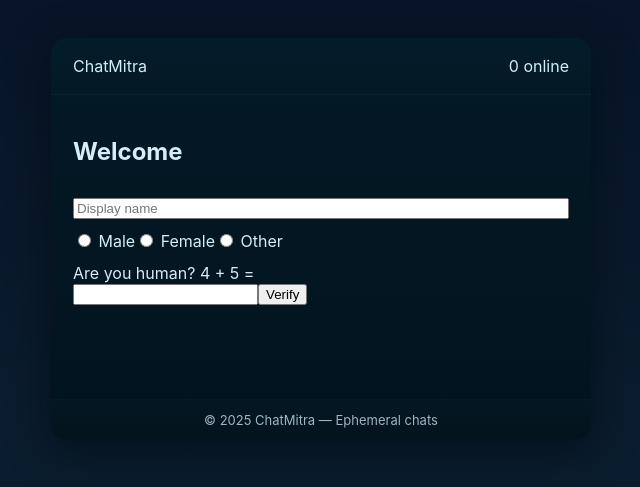
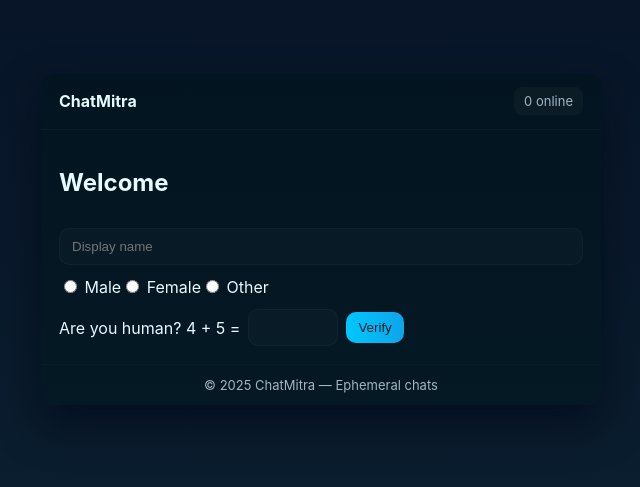
Before and after one commit to MissionMitra/ChatMitra, a React (Vite) app in the folder frontend/: page / in a window 1280 px wide. Shown: the part 161-648 px from the top of the page, without its empty margins (319-959 px from the left). Built offline with nearby package versions, Linux system fonts and the light colour scheme; the HTML template or start-up script is replaced by a standard one.

Commit message:
Update styles.css

```diff
--- a/frontend/src/styles.css
+++ b/frontend/src/styles.css
@@ -1,152 +1,56 @@
 /* frontend/src/styles.css */
-/* Simple responsive, elegant dark ChatMitra theme */
-
 :root{
-  --bg-1:#071226;
-  --bg-2:#0b2030;
-  --card:#081826;
-  --card-2:#0f2937;
-  --accent:#00c6ff;
-  --muted:#9fb6c3;
-  --bubble-me: linear-gradient(135deg,#00d2ff,#00a7ff);
-  --bubble-them:#0e2a37;
+  --bg1:#071226; --bg2:#0b2030; --card:#081826; --accent:#00c6ff; --muted:#9fb6c3;
 }
 
-/* page & background */
-body,html,#root{
-  height:100%;
-  margin:0;
-  font-family: "Inter", system-ui, -apple-system, "Segoe UI", Roboto, "Helvetica Neue", Arial;
-  background: linear-gradient(180deg,var(--bg-1),var(--bg-2));
-  -webkit-font-smoothing:antialiased;
-  -moz-osx-font-smoothing:grayscale;
-  color:#d3eef7;
-}
-
-/* central container */
-.cm-root{ min-height:100vh; display:flex; align-items:center; justify-content:center; padding:28px; box-sizing:border-box; }
-.cm-background{ position:fixed; inset:0; background: radial-gradient(1000px 400px at 10% 10%, rgba(0,60,100,0.08), transparent), radial-gradient(800px 300px at 90% 80%, rgba(0,40,80,0.06), transparent); z-index:0; pointer-events:none;}
-
-.cm-container{ width:100%; max-width:920px; display:flex; align-items:center; justify-content:center; z-index:2; }
-
-/* main card */
-.cm-card{ width:100%; max-width:480px; border-radius:16px; overflow:hidden; box-shadow: 0 12px 40px rgba(2,10,20,0.6); background: linear-gradient(180deg, rgba(3,26,38,0.88), rgba(1,18,28,0.88)); padding:0; }
-
-/* header */
-.cm-header{ display:flex; align-items:center; justify-content:space-between; padding:18px 22px; border-bottom:1px solid rgba(255,255,255,0.03); background: linear-gradient(180deg, rgba(6,40,55,0.2), rgba(6,30,45,0.05)); }
-.logo{ font-weight:700; font-size:20px; color:#e6fbff; text-shadow:0 1px 0 rgba(0,0,0,0.4);}
-.online-badge{ background: rgba(255,255,255,0.04); padding:6px 10px; border-radius:10px; font-size:13px; color:var(--muted); }
+/* page */
+*{box-sizing:border-box}
+body,html,#root{height:100%;margin:0;font-family:Inter,system-ui,Arial;color:#e6fbff;background:linear-gradient(180deg,var(--bg1),var(--bg2));-webkit-font-smoothing:antialiased}
+.cm-root{min-height:100vh;display:flex;align-items:center;justify-content:center;padding:28px}
+.cm-card{width:100%;max-width:480px;border-radius:14px;background:linear-gradient(180deg,rgba(2,20,30,0.9),rgba(4,24,36,0.9));box-shadow:0 20px 40px rgba(2,6,23,0.6);overflow:hidden}
+.cm-header{display:flex;justify-content:space-between;align-items:center;padding:14px 18px;border-bottom:1px solid rgba(255,255,255,0.03)}
+.cm-logo{font-weight:700}
+.cm-online{background:rgba(255,255,255,0.03);padding:6px 10px;border-radius:8px;color:var(--muted);font-size:13px}
 
 /* body */
-.cm-body{ padding:18px 20px; min-height:260px; display:flex; flex-direction:column; gap:12px; }
-
-/* titles */
-.cm-title{ margin:0; font-size:28px; color:#ffffff; line-height:1; }
-.cm-sub{ margin:0; color:var(--muted); font-size:14px; }
-
-/* inputs and small controls */
-.input{ width:100%; padding:12px 14px; border-radius:10px; border:1px solid rgba(255,255,255,0.04); background: rgba(255,255,255,0.02); color:#e6fbff; outline:none; box-sizing:border-box; font-size:14px; }
-.input.small{ width:100px; padding:8px 10px; font-size:13px; }
-.gender-row{ display:flex; gap:10px; align-items:center; color:var(--muted); font-size:14px; margin-top:6px;}
-.verify-row{ display:flex; gap:10px; align-items:center; margin-top:8px; flex-wrap:wrap; }
-.verify-label{ font-size:13px; color:var(--muted); margin-right:6px;}
-.verify-challenge{ font-weight:700; color:#dffaff; padding:6px 8px; border-radius:8px; background: rgba(255,255,255,0.02); }
+.cm-body{padding:18px;display:flex;flex-direction:column;gap:12px}
+.cm-title{margin:0}
+.cm-input{width:100%;padding:10px 12px;border-radius:10px;border:1px solid rgba(255,255,255,0.03);background:rgba(255,255,255,0.02);color:#e6fbff}
+.cm-input.small{width:90px}
+.cm-verify{display:flex;gap:8px;align-items:center;flex-wrap:wrap}
+.cm-btn{padding:8px 12px;border-radius:10px;background:rgba(255,255,255,0.03);border:1px solid rgba(255,255,255,0.03);color:#e6fbff;cursor:pointer}
+.cm-btn.primary{background:linear-gradient(90deg,var(--accent),#0ea5e9);color:#01212b;border:none}
+.cm-btn.big{padding:12px 16px}
 
 /* tags */
-.tags-wrap{ display:flex; gap:8px; flex-wrap:wrap; margin-top:6px; }
-.tag{ background: rgba(255,255,255,0.02); color: #cfeff8; padding:8px 12px; border-radius:999px; border:1px solid rgba(255,255,255,0.02); cursor:pointer; font-size:13px; }
-.tag.active{ background: linear-gradient(90deg, rgba(0,200,255,0.12), rgba(0,170,255,0.06)); box-shadow: 0 6px 18px rgba(2,30,40,0.25); border:1px solid rgba(0,200,255,0.12); }
-
-/* custom row */
-.custom-row{ display:flex; gap:8px; align-items:center; margin-top:8px; }
-.btn{ padding:8px 12px; border-radius:10px; background: rgba(255,255,255,0.03); border:1px solid rgba(255,255,255,0.03); color:#e9fbff; cursor:pointer; }
-.btn.primary{ background: linear-gradient(90deg,#00d2ff,#00a7ff); color:#01212b; border:none; box-shadow:0 6px 16px rgba(0,150,200,0.12); }
-.btn.big{ padding:12px 16px; font-size:16px; }
-.btn.ghost{ background:transparent; border:1px solid rgba(255,255,255,0.04); }
-
-/* start row */
-.start-row{ display:flex; align-items:center; gap:12px; margin-top:10px; }
+.cm-tags{display:flex;flex-wrap:wrap;gap:8px}
+.tag{padding:8px 12px;border-radius:999px;background:rgba(255,255,255,0.02);border:1px solid rgba(255,255,255,0.02);color:var(--muted);cursor:pointer}
+.tag.active{background:linear-gradient(90deg,var(--accent),#0ea5e9);color:#01212b;border:none}
 
 /* chat */
-.chat-body{ min-height:360px; display:flex; flex-direction:column; gap:12px; padding:14px; }
-.chat-top{ display:flex; justify-content:space-between; align-items:center; gap:8px; }
-.status-text{ color:#8fe0f8; font-size:15px; }
-.chat-controls{ display:flex; gap:8px; align-items:center; }
+.chat{height:70vh;display:flex;flex-direction:column}
+.chat-top{display:flex;justify-content:space-between;align-items:center}
+.chat-controls{display:flex;gap:8px}
+.searching{display:flex;align-items:center;gap:10px;padding:8px;border-radius:10px;background:rgba(255,255,255,0.02);color:var(--muted)}
+.searching .dot{width:8px;height:8px;border-radius:50%;background:var(--accent);animation:dotPulse 1s infinite}
+.searching .dot:nth-child(2){animation-delay:0.15s}
+.searching .dot:nth-child(3){animation-delay:0.3s}
+@keyframes dotPulse{0%{transform:translateY(0);opacity:0.4}50%{transform:translateY(-6px);opacity:1}100%{transform:translateY(0);opacity:0.4}}
 
-/* searching animation */
-.searching{ display:flex; align-items:center; gap:12px; padding:10px; background: rgba(0,0,0,0.12); border-radius:10px; margin-bottom:6px; }
-.dots{ display:flex; gap:8px; align-items:center; }
-.dots span{ width:8px; height:8px; background:rgba(0,200,255,0.8); border-radius:50%; display:inline-block; animation: pulse 1s infinite; opacity:0.85;}
-.dots span:nth-child(2){ animation-delay:0.18s; opacity:0.7;}
-.dots span:nth-child(3){ animation-delay:0.36s; opacity:0.6;}
-@keyframes pulse{ 0%{ transform:translateY(0); opacity:0.6 } 50%{ transform:translateY(-6px); opacity:1 } 100%{ transform:translateY(0); opacity:0.6 } }
-.search-text{ color:var(--muted); font-size:13px; }
-
-/* messages area */
-.messages{ flex:1; background: linear-gradient(180deg, rgba(0,12,20,0.12), rgba(0,8,12,0.06)); border-radius:10px; padding:14px; overflow:auto; border:1px solid rgba(255,255,255,0.02); min-height:220px; max-height:420px; }
-.message{ display:inline-block; margin:6px 8px; padding:10px 14px; border-radius:18px; max-width:78%; word-wrap:break-word; font-size:14px; line-height:1.2; }
-.message.me{ margin-left:auto; background:var(--bubble-me); color:#02212a; box-shadow: 0 8px 20px rgba(0,120,160,0.12); border-bottom-right-radius:6px; }
-.message.them{ margin-right:auto; background:var(--bubble-them); color:#cfeff8; border-bottom-left-radius:6px; }
+/* messages */
+.messages{flex:1;overflow-y:auto;padding:12px;border-radius:10px;background:linear-gradient(180deg,rgba(255,255,255,0.01),transparent);border:1px solid rgba(255,255,255,0.02);display:flex;flex-direction:column;gap:8px}
+.message{max-width:78%;padding:10px 12px;border-radius:16px;word-wrap:break-word}
+.message.me{align-self:flex-end;background:linear-gradient(90deg,#00d2ff,#00a7ff);color:#052025;border-bottom-right-radius:6px}
+.message.them{align-self:flex-start;background:#0f2a37;color:#cfeff8;border-bottom-left-radius:6px}
+.typing{font-size:13px;color:var(--muted);padding-left:6px}
 
 /* composer */
-.composer{ display:flex; gap:10px; align-items:center; margin-top:8px; }
-.composer .input{ flex:1; border-radius:20px; padding:12px 14px; background: rgba(255,255,255,0.02); border:1px solid rgba(255,255,255,0.02); }
-.composer .btn.primary{ border-radius:12px; padding:10px 14px; }
+.composer{display:flex;gap:8px;margin-top:10px;align-items:center}
+.composer .cm-input{border-radius:999px;padding:12px}
 
 /* footer */
-.cm-footer{ padding:12px 18px; font-size:13px; color:var(--muted); text-align:center; border-top:1px solid rgba(255,255,255,0.02); background: linear-gradient(180deg, rgba(255,255,255,0.01), transparent); }
+.cm-footer{padding:12px;text-align:center;color:var(--muted);font-size:13px;border-top:1px solid rgba(255,255,255,0.02)}
 
 /* responsive */
-@media (max-width:520px){
-  .cm-card{ max-width:94%; border-radius:12px; }
-  .cm-title{ font-size:22px; }
-  .messages{ min-height:180px; }
-  .message{ max-width:84%; }
-}
-@media (min-width:900px){
-  .cm-card{ max-width:540px; }
-  .cm-body{ padding:22px; }
-  .messages{ max-height:520px; }
-}
-/* ---------- Restore WhatsApp-like vertical chat flow ---------- */
-.messages {
-  display: flex;
-  flex-direction: column;
-  gap: 8px;
-  overflow-y: auto;
-  max-height: 420px;
-  padding: 12px;
-  background: rgba(10, 25, 40, 0.2);
-  border-radius: 10px;
-  scrollbar-width: thin;
-}
-
-.message {
-  padding: 10px 14px;
-  border-radius: 18px;
-  max-width: 75%;
-  font-size: 15px;
-  line-height: 1.4;
-  word-break: break-word;
-  transition: all 0.2s ease-in-out;
-}
-
-.message.me {
-  align-self: flex-end;
-  background: #00c2ff;
-  color: #011b24;
-  border-bottom-right-radius: 6px;
-}
-
-.message.them {
-  align-self: flex-start;
-  background: #0f2a36;
-  color: #c8e9ff;
-  border-bottom-left-radius: 6px;
-}
-
-
-/* small time spacing */
-.messages .message + .message {
-  margin-top: 2px;
-}
+@media (max-width:520px){.cm-card{max-width:94%;border-radius:12px}.messages{max-height:50vh}}
+@media (min-width:900px){.cm-card{max-width:560px}}
```
